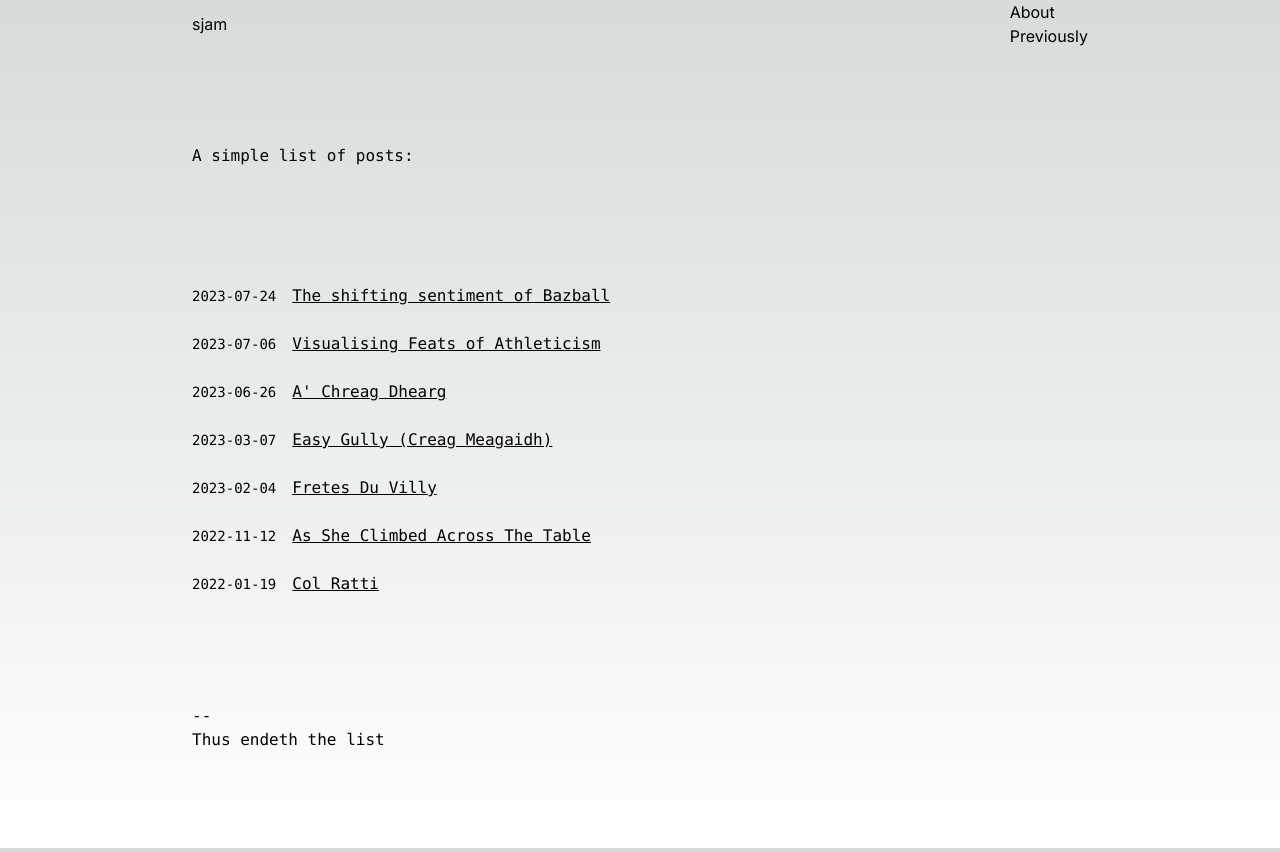
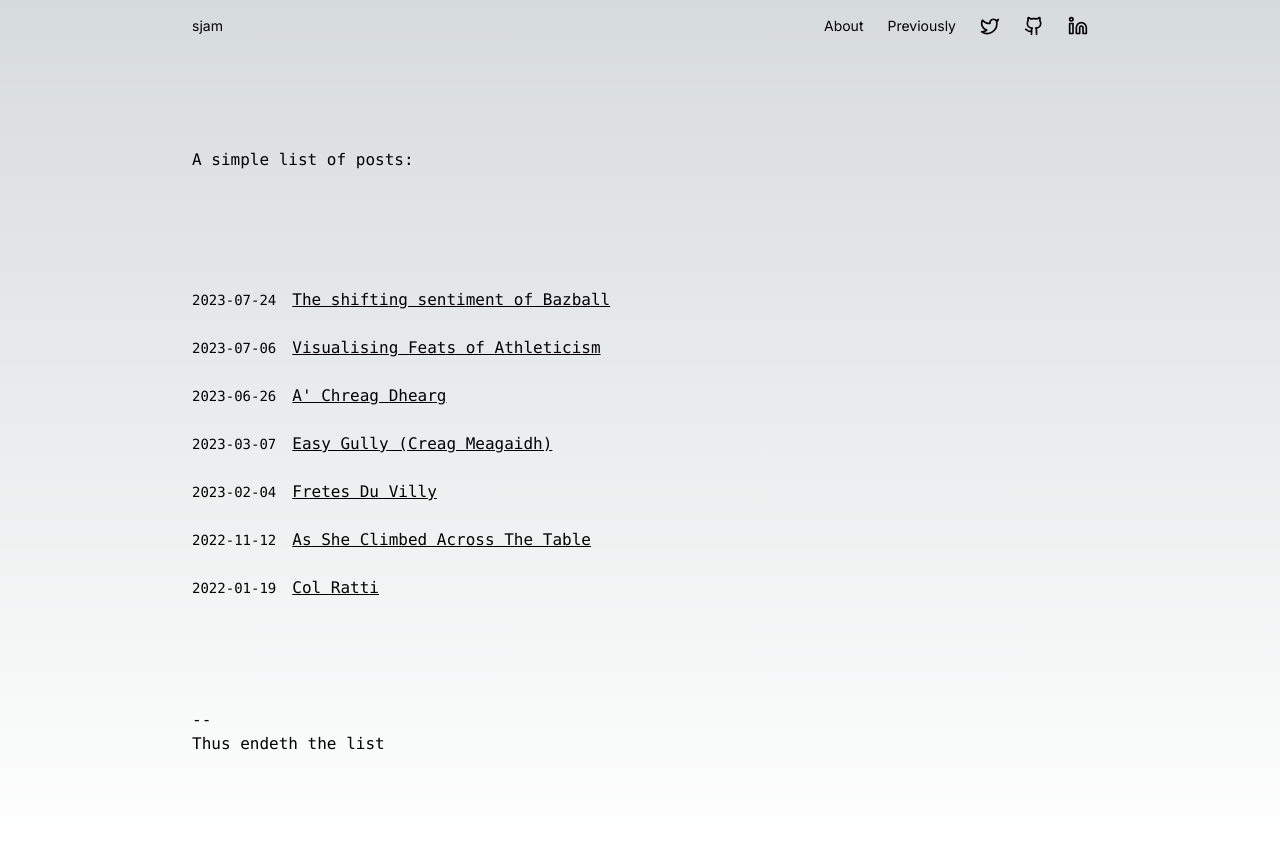
Before and after one commit to samjamead/samjamead, a Next.js app: page / in a window 1280 px wide. Built offline with nearby package versions, Linux system fonts and the light colour scheme.

Commit message:
External links as logos

```diff
--- a/_components/appHeader.tsx
+++ b/_components/appHeader.tsx
@@ -9,19 +9,88 @@ export const navItems = [
     text: 'Previously',
     link: '/',
   },
+  {
+    text: (
+      <svg
+        xmlns='http://www.w3.org/2000/svg'
+        width='20'
+        height='20'
+        viewBox='0 0 24 24'
+        fill='none'
+        stroke='currentColor'
+        stroke-width='2'
+        stroke-linecap='round'
+        stroke-linejoin='round'
+        className='lucide lucide-twitter'
+      >
+        <path d='M22 4s-.7 2.1-2 3.4c1.6 10-9.4 17.3-18 11.6 2.2.1 4.4-.6 6-2C3 15.5.5 9.6 3 5c2.2 2.6 5.6 4.1 9 4-.9-4.2 4-6.6 7-3.8 1.1 0 3-1.2 3-1.2z' />
+      </svg>
+    ),
+    link: 'https://twitter.com/samjamead',
+    target: '_blank',
+  },
+  {
+    text: (
+      <svg
+        xmlns='http://www.w3.org/2000/svg'
+        width='20'
+        height='20'
+        viewBox='0 0 24 24'
+        fill='none'
+        stroke='currentColor'
+        stroke-width='2'
+        stroke-linecap='round'
+        stroke-linejoin='round'
+        className='lucide lucide-github'
+      >
+        <path d='M15 22v-4a4.8 4.8 0 0 0-1-3.5c3 0 6-2 6-5.5.08-1.25-.27-2.48-1-3.5.28-1.15.28-2.35 0-3.5 0 0-1 0-3 1.5-2.64-.5-5.36-.5-8 0C6 2 5 2 5 2c-.3 1.15-.3 2.35 0 3.5A5.403 5.403 0 0 0 4 9c0 3.5 3 5.5 6 5.5-.39.49-.68 1.05-.85 1.65-.17.6-.22 1.23-.15 1.85v4' />
+        <path d='M9 18c-4.51 2-5-2-7-2' />
+      </svg>
+    ),
+    link: 'https://github.com/samjamead',
+    target: '_blank',
+  },
+  {
+    text: (
+      <svg
+        xmlns='http://www.w3.org/2000/svg'
+        width='20'
+        height='20'
+        viewBox='0 0 24 24'
+        fill='none'
+        stroke='currentColor'
+        stroke-width='2'
+        stroke-linecap='round'
+        stroke-linejoin='round'
+        className='lucide lucide-linkedin'
+      >
+        <path d='M16 8a6 6 0 0 1 6 6v7h-4v-7a2 2 0 0 0-2-2 2 2 0 0 0-2 2v7h-4v-7a6 6 0 0 1 6-6z' />
+        <rect width='4' height='12' x='2' y='9' />
+        <circle cx='4' cy='4' r='2' />
+      </svg>
+    ),
+    link: 'https://linkedin.com/in/samjamead',
+    target: '_blank',
+  },
 ];
 
 export default function AppHeader() {
   return (
-    <nav className='flex items-center justify-between max-w-4xl mx-auto'>
+    <nav className='flex items-center justify-between max-w-4xl mx-auto py-4 text-sm'>
       <div>
         <Link href='/'>sjam</Link>
       </div>
-      <ul>
-        {navItems.map((item) => {
+      <ul className='flex items-center justify-end gap-6'>
+        {navItems.map((item, index) => {
           return (
-            <li key={item.text}>
-              <Link href={item.link}>{item.text}</Link>
+            <li key={index}>
+              {item.target ? (
+                <a href={item.link} target='_blank'>
+                  {item.text}
+                </a>
+              ) : (
+                <Link href={item.link}>{item.text}</Link>
+              )}
             </li>
           );
         })}
```
